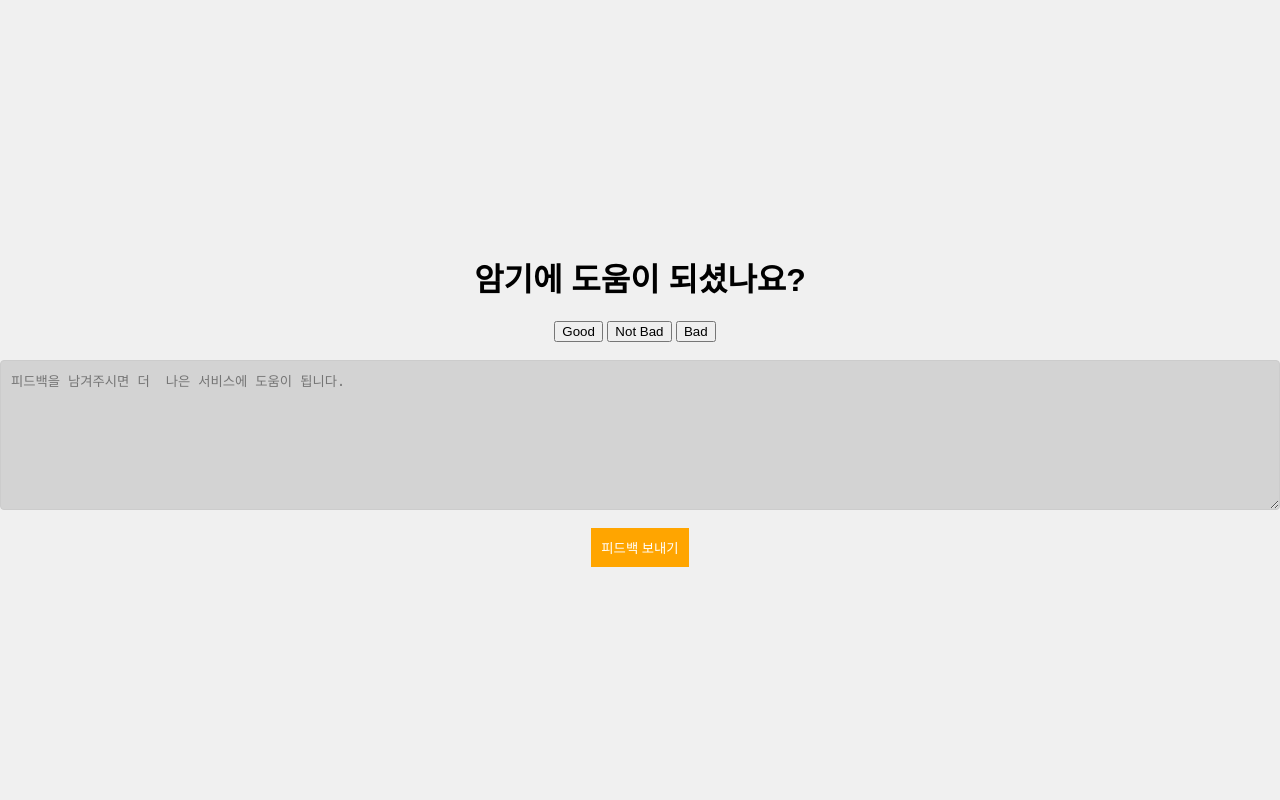
After one commit to leesuji2000/OpenSourceProject-Team-18, a Python web app: template flask/templates/feedback.html in a window 1280 px wide. The commit adds this page. Run offline with Jinja, Linux system fonts and the light colour scheme; the template is opened without the code that fills it, so the values that code supplies are empty.

Commit message:
feat: 피드백 페이지

```diff
--- a/flask/static/styles.css
+++ b/flask/static/styles.css
@@ -31,3 +31,14 @@
     padding: 10px;
     cursor: pointer;
 }
+
+textarea {
+    display: block;
+    width: 100%;
+    height: 150px;
+    padding: 10px;
+    box-sizing: border-box;
+    border: 1px solid #ccc;
+    border-radius: 4px;
+    background-color: lightgray;
+}
--- /dev/null
+++ b/flask/templates/feedback.html
@@ -0,0 +1,22 @@
+<!DOCTYPE html>
+<html>
+
+<head>
+    <title>피드백</title>
+    <meta charset="utf-8">
+    <link rel="stylesheet" type="text/css" href="/static/styles.css">
+</head>
+<body>
+    <h1>암기에 도움이 되셨나요?</h1>
+    <div style="display: inline-block; margin-right: 10px;" >
+        <button class="feedback-button">Good</button>
+        <button class="feedback-button">Not Bad</button>
+        <button class="feedback-button">Bad</button>
+    </div>
+
+    <br>
+    <textarea id="feedback-text" rows="4" cols="50" placeholder="피드백을 남겨주시면 더  나은 서비스에 도움이 됩니다."></textarea>
+    <br>
+    <input type="submit" value="피드백 보내기">
+</body>
+</html>
```
Also changed, not shown: flask/db.py (added, +7 -0 lines), flask/index.py (+53 -4 lines), flask/playground-1.mongodb.js (added, +43 -0 lines).
